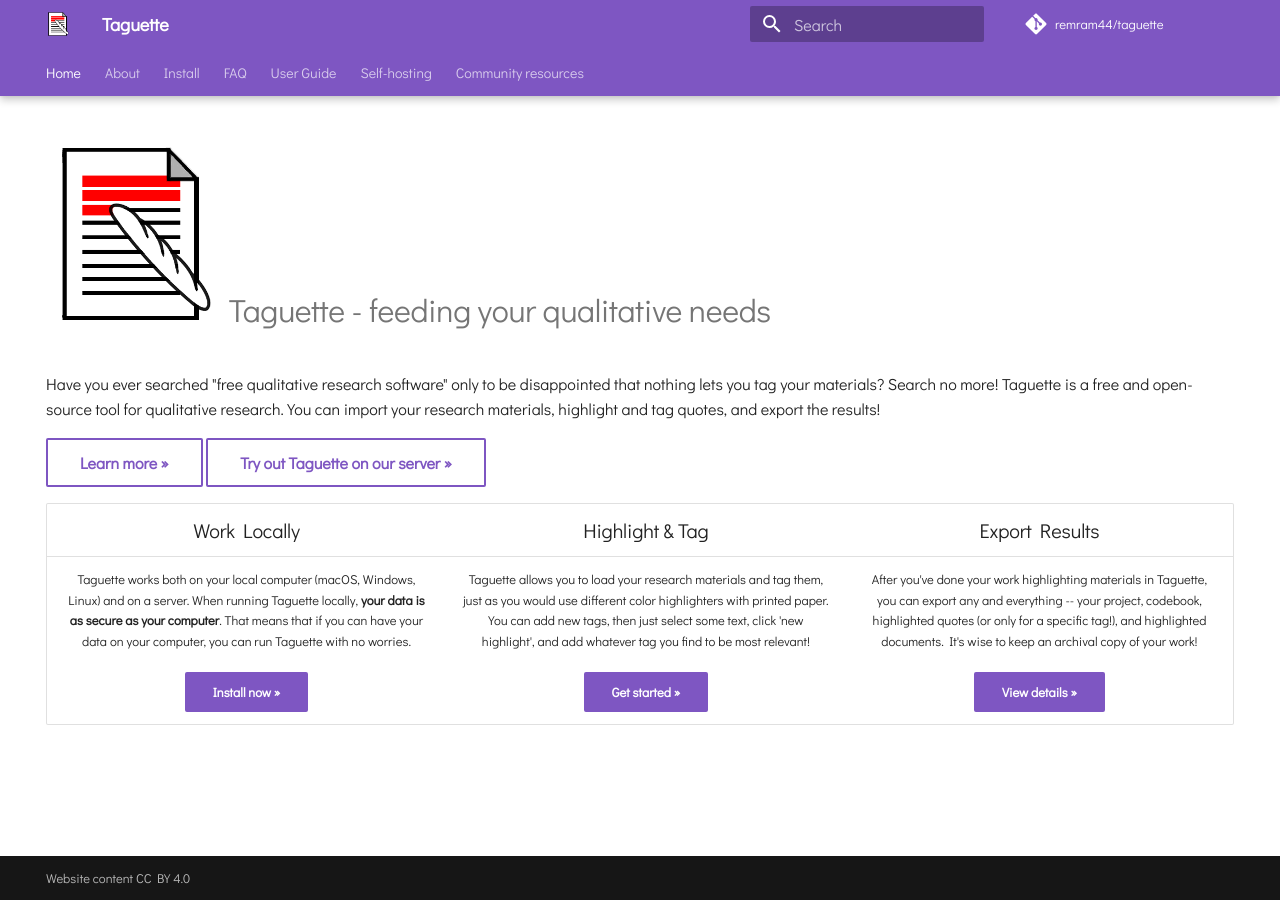
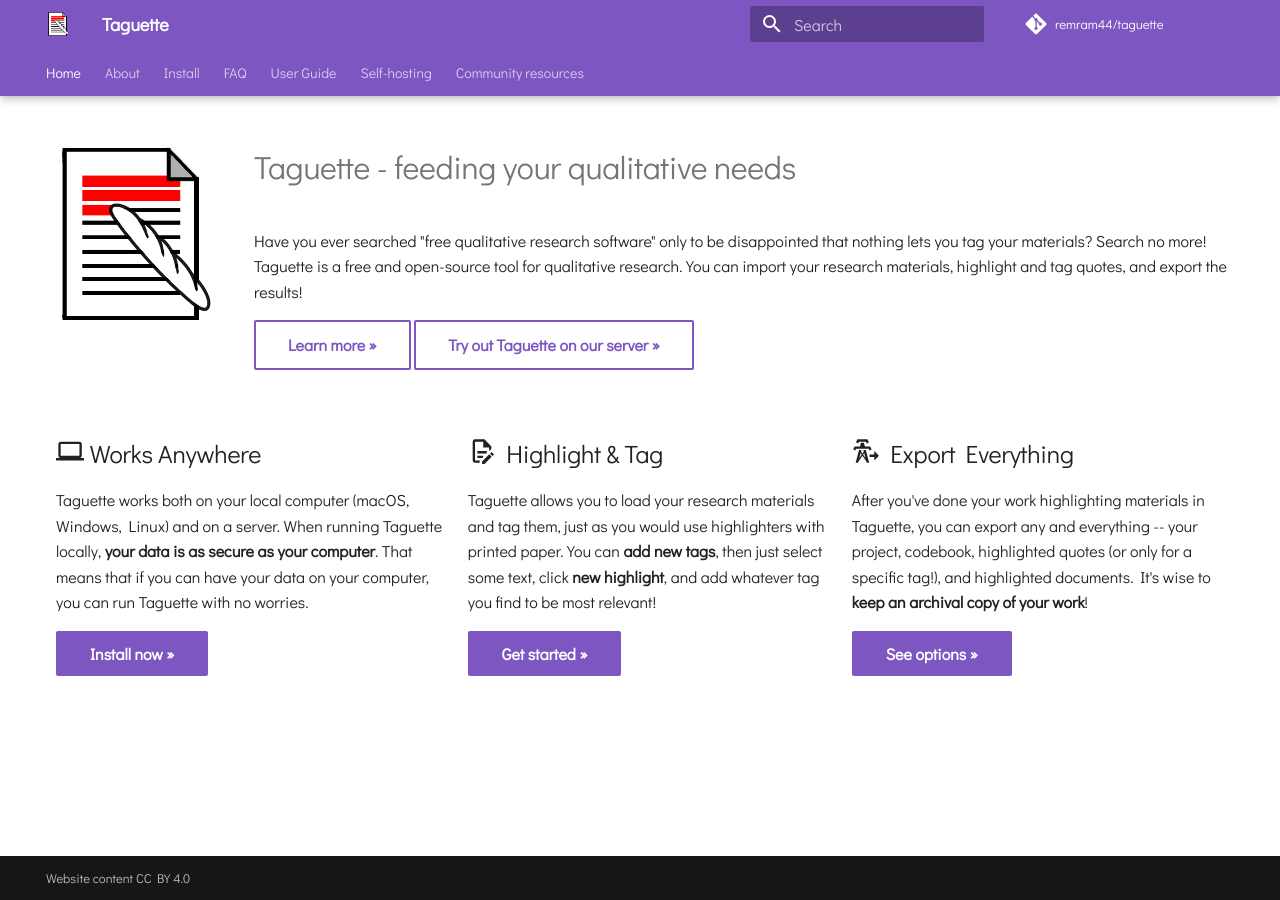
Before and after one commit to remram44/taguette, an MkDocs documentation site: the page built from docs/index.md, in a window 1280 px wide. Built offline with MkDocs 1.6.1 and Material for MkDocs 9.7.7, drawn with Linux system fonts in a browser that asks for light colours; some web fonts are replaced; comment, search, counter and statistics services are not loaded.

Commit message:
add missing icons from homepage and install

```diff
--- a/docs/index.md
+++ b/docs/index.md
@@ -4,13 +4,31 @@
   - toc
 ---
 
-# ![taguette.png](img%2Ftaguette.png) Taguette - feeding your qualitative needs
+
+# ![taguette.png](img%2Ftaguette.png){ align=left } Taguette - feeding your qualitative needs
 
 Have you ever searched "free qualitative research software" only to be disappointed that nothing lets you tag your materials? Search no more! Taguette is a free and open-source tool for qualitative research. You can import your research materials, highlight and tag quotes, and export the results!
 
 [Learn more &raquo;](about.md){ .md-button} [Try out Taguette on our server &raquo;](https://app.taguette.org/){ .md-button }
 
+<div class="flex-container" style="display: flex; flex-wrap: nowrap;" markdown>
 
-|                                                                                                                                                                    <h2>Work Locally</h2>                                                                                                                                                                    |                                                                                                                                                                    <h2>Highlight & Tag</h2>                                                                                                                                                                    |                                                                                                                                                                  <h2>Export Results</h2>                                                                                                                                                                  |
-|:-----------------------------------------------------------------------------------------------------------------------------------------------------------------------------------------------------------------------------------------------------------------------------------------------------------------------------------------------------------:|:--------------------------------------------------------------------------------------------------------------------------------------------------------------------------------------------------------------------------------------------------------------------------------------------------------------------------------------------------------------:|:---------------------------------------------------------------------------------------------------------------------------------------------------------------------------------------------------------------------------------------------------------------------------------------------------------------------------------------------------------:|
-| Taguette works both on your local computer (macOS, Windows, Linux) and on a server. When running Taguette locally, <strong>your data is as secure as your computer</strong>. That means that if you can have your data on your computer, you can run Taguette with no worries.<br/><br/>[Install now &raquo;](install.md){ .md-button .md-button--primary } |      Taguette allows you to load your research materials and tag them, just as you would use different color highlighters with printed paper. You can add new tags, then just select some text, click 'new highlight', and add whatever tag you find to be most relevant!<br/><br/>[Get started &raquo;](help-guide.md){ .md-button .md-button--primary }      | After you've done your work highlighting materials in Taguette, you can export any and everything -- your project, codebook,  highlighted quotes (or only for a specific tag!), and highlighted documents. It's wise to keep an archival copy of your work!<br/></br>[View details &raquo;](help-guide/#export-options){ .md-button .md-button--primary } |
+<div style="margin: 0.625em;" markdown>
+<h2 markdown>:material-laptop: Works Anywhere</h2>
+<p>Taguette works both on your local computer (macOS, Windows, Linux) and on a server. When running Taguette locally, <strong>your data is as secure as your computer</strong>. That means that if you can have your data on your computer, you can run Taguette with no worries.</p>
+<a href="install"><button class="md-button md-button--primary" type="button">Install now &raquo;</button></a>
+</div>
+
+<div style="margin: 0.625em;" markdown>
+<h2 markdown>:material-file-document-edit-outline: Highlight & Tag</h2>
+<p>Taguette allows you to load your research materials and tag them, just as you would use highlighters with printed paper. You can <strong>add new tags</strong>, then just select some text, click <strong>new highlight</strong>, and add whatever tag you find to be most relevant!</p>
+<a href="help-guide"><button class="md-button md-button--primary" type="button">Get started &raquo;</button></a>
+</div>
+
+<div style="margin: 0.625em;" markdown>
+<h2 markdown>:material-transmission-tower-export: Export Everything</h2>
+<p>After you've done your work highlighting materials in Taguette, you can export any and everything -- your project, codebook,  highlighted quotes (or only for a specific tag!), and highlighted documents. It's wise to <strong>keep an archival copy of your work</strong>!</p>
+<a href="help-guide/#export-options"><button class="md-button md-button--primary" type="button">See options &raquo;</button></a>
+</div>
+
+</div>
```
Also changed, not shown: docs/install.md (+1 -1 lines).
